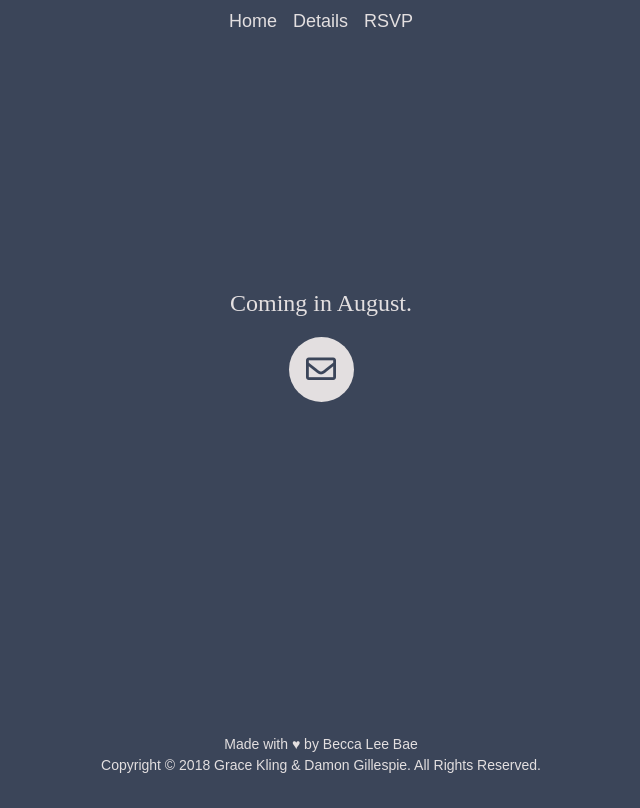
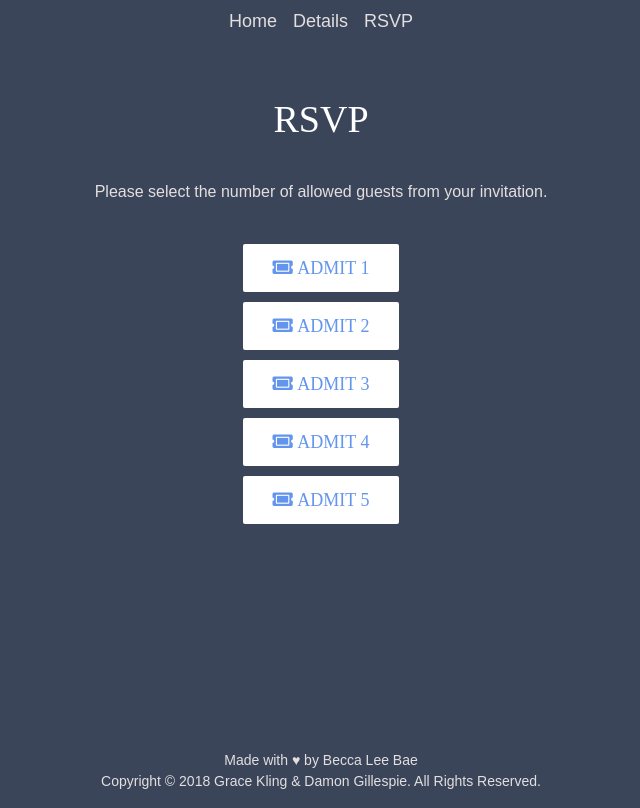
Before and after one commit to beccaLeeBae/Gillespies, a React (Create React App) app: page /#/rsvp in a window 1280 px wide. Shown: the whole page, without its empty margins (319-959 px from the left). Built offline with nearby package versions, Linux system fonts and the light colour scheme; a web font is replaced by a local one.

Commit message:
Update RSVP portal: select number of guests, change input placeholders for form

```diff
--- a/public/index.html
+++ b/public/index.html
@@ -12,7 +12,6 @@
     <meta name="description" content="Introducing Mr. & Mrs. Gillespie: Oct 2018">
     <link rel="manifest" href="%PUBLIC_URL%/manifest.json">
     <link rel="shortcut icon" href="%PUBLIC_URL%/favicon.png">
-    <link href="https://use.fontawesome.com/releases/v5.0.6/css/all.css" rel="stylesheet">
     <link rel="stylesheet" href="https://use.typekit.net/xkc5bhj.css">
     <script src="https://code.jquery.com/jquery-3.2.1.slim.min.js" integrity="sha384-KJ3o2DKtIkvYIK3UENzmM7KCkRr/rE9/Qpg6aAZGJwFDMVNA/GpGFF93hXpG5KkN" crossorigin="anonymous"></script>
     <script src="https://cdnjs.cloudflare.com/ajax/libs/popper.js/1.12.9/umd/popper.min.js" integrity="sha384-ApNbgh9B+Y1QKtv3Rn7W3mgPxhU9K/ScQsAP7hUibX39j7fakFPskvXusvfa0b4Q" crossorigin="anonymous"></script>
--- a/src/App.css
+++ b/src/App.css
@@ -4,6 +4,9 @@ body {
 }
 .container-fluid {
     height: 100vh;
+}
+.oxford-blue {
+    color: #3B4559;
 }
 /*Buttons/Inputs/Divider*/
 button:focus {
@@ -21,18 +24,16 @@ button:focus {
     cursor: pointer;
 }
 .form-control::-webkit-input-placeholder { /* Chrome */
-  color: white;
+  color: rgba(250,250,250,.5);
 }
 .form-control:-ms-input-placeholder { /* IE 10+ */
-  color: white;
+  color: rgba(250,250,250,.5);
 }
 .form-control::-moz-placeholder { /* Firefox 19+ */
-  color: white;
-  opacity: 1;
+  color: rgba(250,250,250,.5);
 }
 .form-control:-moz-placeholder { /* Firefox 4 - 18 */
-  color: white;
-  opacity: 1;
+  color: rgba(250,250,250,.5);
 }
 input[type="text"] {
     border: none;
@@ -165,6 +166,15 @@ a:hover {
     opacity: .5;
     color: #3b4559;
 }
+.modal-header {
+    border-bottom: none!important;
+}
+.modal-body {
+    margin: 25px 0px 10px 0px;
+}
+.modal-footer {
+    border-top: none!important;
+}
 /*Footer*/
 footer {
     font-size: 14px;
@@ -173,7 +183,34 @@ footer {
 .bridal-party:hover {
     cursor: pointer;
 }
-@media only screen and (max-width: 600px) {
+/*RSVP buttons*/
+.rsvp-content {
+    min-height: calc(100vh - 101px)
+}
+.admit-btn {
+    border: none;
+    background-color: white;
+    padding: 10px 30px;
+    margin-bottom: 10px;
+    border-radius: 2px;
+    text-transform: uppercase;
+    font-size: 18px;
+    color: cornflowerblue;
+    transition: 0.2s;
+}
+
+.admit-btn:hover {
+    cursor: pointer;
+    transform: scale(1.1);
+    transition: 0.2s;
+}
+
+.admit-btn::before {
+    font-family: "Font Awesome 5 Free";
+    content: "\f3ff";
+    font-weight: 900;
+}
+@media only screen and (max-width: 800px) {
     .landingImg {
         display: none;
     }
@@ -188,4 +225,8 @@ footer {
     .accom, .venue-img {
         width: 75%;
     }
+    form {
+        width: 100%;
+        padding:20px;
+    }
 }
--- a/src/components/detailsVenue.js
+++ b/src/components/detailsVenue.js
@@ -21,8 +21,7 @@ class DetailsVenue extends Component {
 					)}
 				</ProgressiveImage>
 				<p className="copy-p mb-5 pl-4 pr-4">
-					Please join us for the ceremony on October 20th, followed by a
-					cocktail hour and reception.
+					Please join us for the ceremony on October 20th at 5:15PM with a reception to follow.
 				</p>
 				<p className="copy-header-p">The Turnbull Building</p>
 				<p className="copy-p">
--- a/src/components/pageRouter.js
+++ b/src/components/pageRouter.js
@@ -16,8 +16,10 @@ class Router extends Component {
 			url: "http://localhost:8080",
 			today: moment(),
 			daysUntil: null,
-			// Set rsvpReady to true when invitations are sent
-			rsvpReady: false,
+			rsvpReady: true,
+			admitNum: 0,
+			admitText0: "First Name",
+			admitText1: "Last Name",
 			inputs: {
 				first_name: null,
 				last_name: null,
@@ -114,7 +116,7 @@ class Router extends Component {
 					title: "Bridesmaid",
 					hoverStatus: false,
 					currentImg: "https://i.imgur.com/CuW7dKO.png",
-					babyImg: "https://i.imgur.com/Jzkffk8.png",
+					babyImg: "https://i.imgur.com/6BXgRmc.png",
 					bio:
 						"Valerie is her number one lady cuzzo. She is a fellow Georgia peach. As they've gotten older they've become even closer and are even harder to tell apart."
 				},
@@ -125,7 +127,7 @@ class Router extends Component {
 					currentImg: "https://i.imgur.com/yvgeCWL.png",
 					babyImg: "https://i.imgur.com/wKSzuj3.png",
 					bio:
-						"O met the bride when she was only 7 years old and was called a mini-me until she out grew her! Grace considers her a little sister, and is sorry to her mother she made her such a cheese snob."
+						"O met the bride when she was only 7 years old and was called her mini me until she outgrew her! Grace still considers her a little sister, and is sorry to her mother she made her such a cheese snob."
 				}
 			],
 			groomsmen: [
@@ -170,7 +172,7 @@ class Router extends Component {
 					title: "Groomsman",
 					hoverStatus: false,
 					currentImg: "https://i.imgur.com/POjqO3s.png",
-					babyImg: "https://i.imgur.com/4HHmQmI.png",
+					babyImg: "https://i.imgur.com/iaCor71.jpg",
 					bio:
 						"The bride's little bro and the groom have been brothers since they first met five years ago. They enjoy memes and nerding out."
 				},
@@ -259,7 +261,7 @@ class Router extends Component {
 					type: "fun"
 				},
 				{
-					name: "Tenneesee Aquarium",
+					name: "Tennessee Aquarium",
 					desc: "Aquarium",
 					url: "https://www.tnaqua.org/",
 					street: "1 Broad St.",
@@ -332,7 +334,7 @@ class Router extends Component {
 			party = this.state.groomsmen;
 		} else {
 			party = this.state.bridesmaids;
-		};
+		}
 
 		return party.map((p, index) => {
 			const i = index;
@@ -404,6 +406,24 @@ class Router extends Component {
 			}
 		});
 	}
+	// Change numbers of guests
+	changeAdmitNum(num) {
+		if (num === 1) {
+			this.setState({ admitNum: num });
+		} else if (num === 2) {
+			this.setState({
+				admitNum: num,
+				admitText0: "Guest 1",
+				admitText1: "Guest 2"
+			});
+		} else {
+			this.setState({
+				admitNum: num,
+				admitText0: "All First Names",
+				admitText1: "Last Name"
+			});
+		}
+	}
 	// Grab RSVP input data
 	changeInput(e, input) {
 		const val = e.target.value;
@@ -418,8 +438,11 @@ class Router extends Component {
 		axios
 			.post(`${this.state.url}/guests`, this.state.inputs)
 			.then(res => {
-				alert("Thanks! Your RSVP has been saved.");
-				window.location.reload();
+				alert(
+					"Your RSVP has been successfully recorded. We look forward to sharing our special day with you on October 20th!\n\nGrace & Damon"
+				);
+				this.setState({ admitNum: 0 });
+				window.history.back();
 			})
 			.catch(err => {
 				console.log("Error: ", err);
@@ -462,6 +485,10 @@ class Router extends Component {
 						<RSVP
 							{...props}
 							rsvpReady={this.state.rsvpReady}
+							admitNum={this.state.admitNum}
+							admitText0={this.state.admitText0}
+							admitText1={this.state.admitText1}
+							changeAdmitNum={this.changeAdmitNum.bind(this)}
 							changeInput={(e, input) => this.changeInput(e, input)}
 							sendRsvp={e => {
 								this.sendRsvp(e);
--- a/src/components/rsvp.js
+++ b/src/components/rsvp.js
@@ -1,5 +1,7 @@
 import React, { Component } from "react";
 import NavBar from "./nav";
+import Placeholder from "./rsvpPlaceholder";
+import Portal from './rsvpPortal';
 import "../App.css";
 
 class RSVP extends Component {
@@ -7,83 +9,8 @@ class RSVP extends Component {
 		return (
 			<div className="container-fluid">
 				<NavBar />
-				{this.props.rsvpReady ? (
-					<div className="row d-flex flex-column justify-content-center align-items-center">
-						<p className="section-header-p mt-5">RSVP</p>
-						<p className="copy-p mb-5">Kindly reply on or before August 25.<br/>
-						<small>If you are RSVPing for multiple guests or a family, please add all first names of guests in the First Name field.</small></p>
-						<form onSubmit={e => this.props.sendRsvp(e)}>
-							<div className="row">
-								<div className="col">
-									<input
-										type="text"
-										className="form-control mb-2"
-										placeholder="First name"
-										autoComplete="given-name"
-										onChange={e => this.props.changeInput(e, "first_name")}
-										required
-									/>
-								</div>
-								<div className="col">
-									<input
-										type="text"
-										className="form-control mb-2"
-										placeholder="Last name"
-										autoComplete="family-name"
-										onChange={e => this.props.changeInput(e, "last_name")}
-										required
-									/>
-								</div>
-							</div>
-							<div className="custom-control custom-radio mt-3 text-left">
-								<input
-									type="radio"
-									id="customRadio1"
-									name="customRadio"
-									className="custom-control-input"
-									autoComplete="off"
-									value="ATTENDING"
-									onChange={e => this.props.changeInput(e, "rsvp_status")}
-									required
-								/>
-								<label className="custom-control-label" htmlFor="customRadio1">
-									Accepts with pleasure
-								</label>
-							</div>
-							<div className="custom-control custom-radio mb-3 text-left">
-								<input
-									type="radio"
-									id="customRadio2"
-									name="customRadio"
-									className="custom-control-input"
-									value="NOT_ATTENDING"
-									autoComplete="off"
-									onChange={e => this.props.changeInput(e, "rsvp_status")}
-									required
-								/>
-								<label className="custom-control-label" htmlFor="customRadio2">
-									Regretfully declines
-								</label>
-							</div>
-							<button
-								type="submit"
-								data-toggle="modal"
-								data-target="#exampleModal"
-								className="mini-button"
-							>
-								RSVP
-							</button>
-						</form>
-					</div>
-				) : (
-					<div className="row h-75 d-flex flex-column justify-content-center align-items-center">
-						<p className="copy-header-p">Coming in August.</p>
-						<div className="things-circle d-flex justify-content-center align-items-center rounded-circle">
-							<i className="far fa-envelope" />
-						</div>
-					</div>
-				)}
-				<footer className="navbar fixed-bottom d-flex flex-column align-items-center justify-content-center">
+				{this.props.rsvpReady ? <Portal changeInput={this.props.changeInput} sendRsvp={this.props.sendRsvp} admitText0={this.props.admitText0} admitText1={this.props.admitText1} admitNum={this.props.admitNum} changeAdmitNum={this.props.changeAdmitNum}/> : <Placeholder />}
+				<footer className="nav navbar-fixed-bottom d-flex flex-column align-items-center justify-content-center mt-2">
 					<p className="copy-p m-0">
 						Made with &hearts; by{" "}
 						<a
@@ -94,7 +21,10 @@ class RSVP extends Component {
 							Becca Lee Bae
 						</a>
 					</p>
-					<p className="copy-p">Copyright &copy; 2018 Grace Kling & Damon Gillespie. All Rights Reserved.</p>
+					<p className="copy-p">
+						Copyright &copy; 2018 Grace Kling & Damon Gillespie. All Rights
+						Reserved.
+					</p>
 				</footer>
 			</div>
 		);
--- /dev/null
+++ b/src/components/rsvpPlaceholder.js
@@ -0,0 +1,17 @@
+import React, { Component } from "react";
+import "../App.css";
+
+class RsvpPlaceholder extends Component {
+	render() {
+		return (
+			<div className="row rsvp-content h-75 d-flex flex-column justify-content-start align-items-center">
+				<p className="copy-header-p">Coming in August.</p>
+				<div className="things-circle d-flex justify-content-center align-items-center rounded-circle">
+					<i className="far fa-envelope" />
+				</div>
+			</div>
+		);
+	}
+}
+
+export default RsvpPlaceholder;
--- /dev/null
+++ b/src/components/rsvpPortal.js
@@ -0,0 +1,187 @@
+import React, { Component } from "react";
+import "../App.css";
+
+class RsvpPortal extends Component {
+	render() {
+		let admitNum = this.props.admitNum;
+
+		return (
+			<div className="row rsvp-content d-flex flex-column justify-content-start align-items-center">
+				<p className="section-header-p mt-5">RSVP</p>
+				<p className="copy-p p-3 mb-4">
+					{admitNum === 0
+						? "Please select the number of allowed guests from your invitation."
+						: "Kindly RSVP before August 31. Thank you!"}
+				</p>
+				{admitNum === 0 ? (
+					<div className="d-flex flex-column">
+						<button
+							className="admit-btn"
+							onClick={e => this.props.changeAdmitNum(1)}
+						>
+							&nbsp;Admit 1
+						</button>
+						<button
+							className="admit-btn"
+							onClick={e => this.props.changeAdmitNum(2)}
+						>
+							&nbsp;Admit 2
+						</button>
+						<button
+							className="admit-btn"
+							onClick={e => this.props.changeAdmitNum(3)}
+						>
+							&nbsp;Admit 3
+						</button>
+						<button
+							className="admit-btn"
+							onClick={e => this.props.changeAdmitNum(4)}
+						>
+							&nbsp;Admit 4
+						</button>
+						<button
+							className="admit-btn"
+							onClick={e => this.props.changeAdmitNum(5)}
+						>
+							&nbsp;Admit 5
+						</button>
+					</div>
+				) : (
+					<form onSubmit={e => this.props.sendRsvp(e)}>
+						<div className="row">
+							<div className="col-md-6 col-xs-12">
+								<input
+									type="text"
+									className="form-control mb-2"
+									placeholder={this.props.admitText0}
+									autoComplete="given-name"
+									onChange={e => this.props.changeInput(e, "first_name")}
+									required
+								/>
+							</div>
+							<div className="col-md-6 col-xs-12">
+								<input
+									type="text"
+									className="form-control mb-2"
+									placeholder={this.props.admitText1}
+									autoComplete="family-name"
+									onChange={e => this.props.changeInput(e, "last_name")}
+									required
+								/>
+							</div>
+						</div>
+						<div className="custom-control custom-radio mt-3 text-left">
+							<input
+								type="radio"
+								id="customRadio1"
+								name="customRadio"
+								className="custom-control-input"
+								autoComplete="off"
+								value="ATTENDING"
+								onChange={e => this.props.changeInput(e, "rsvp_status")}
+								required
+							/>
+							<label className="custom-control-label" htmlFor="customRadio1">
+								Accepts with pleasure
+							</label>
+						</div>
+						<div className="custom-control custom-radio mb-3 text-left">
+							<input
+								type="radio"
+								id="customRadio2"
+								name="customRadio"
+								className="custom-control-input"
+								value="NOT_ATTENDING"
+								autoComplete="off"
+								onChange={e => this.props.changeInput(e, "rsvp_status")}
+								required
+							/>
+							<label className="custom-control-label" htmlFor="customRadio2">
+								Regretfully declines
+							</label>
+						</div>
+						<button
+							onClick={e => this.props.sendRsvp(e)}
+							className="mt-4 mb-5 mini-button"
+						>
+							RSVP
+						</button>
+					</form>
+				)}
+			</div>
+		);
+	}
+	// render() {
+	// 	return (
+	// 		<div className="row d-flex flex-column justify-content-center align-items-center">
+	// 			<p className="section-header-p mt-5">RSVP</p>
+	// 			<p className="copy-p mb-5">
+	// 				Kindly reply on or before August 31.<br />
+	// 				<small>
+	// 					If you are RSVPing for multiple guests or a family, please add all
+	// 					first names of guests in the First Name field.
+	// 				</small>
+	// 			</p>
+	// 			<form onSubmit={e => this.props.sendRsvp(e)}>
+	// 				<div className="row">
+	// 					<div className="col">
+	// 						<input
+	// 							type="text"
+	// 							className="form-control mb-2"
+	// 							placeholder="First name"
+	// 							autoComplete="given-name"
+	// 							onChange={e => this.props.changeInput(e, "first_name")}
+	// 							required
+	// 						/>
+	// 					</div>
+	// 					<div className="col">
+	// 						<input
+	// 							type="text"
+	// 							className="form-control mb-2"
+	// 							placeholder="Last name"
+	// 							autoComplete="family-name"
+	// 							onChange={e => this.props.changeInput(e, "last_name")}
+	// 							required
+	// 						/>
+	// 					</div>
+	// 				</div>
+	// 				<div className="custom-control custom-radio mt-3 text-left">
+	// 					<input
+	// 						type="radio"
+	// 						id="customRadio1"
+	// 						name="customRadio"
+	// 						className="custom-control-input"
+	// 						autoComplete="off"
+	// 						value="ATTENDING"
+	// 						onChange={e => this.props.changeInput(e, "rsvp_status")}
+	// 						required
+	// 					/>
+	// 					<label className="custom-control-label" htmlFor="customRadio1">
+	// 						Accepts with pleasure
+	// 					</label>
+	// 				</div>
+	// 				<div className="custom-control custom-radio mb-3 text-left">
+	// 					<input
+	// 						type="radio"
+	// 						id="customRadio2"
+	// 						name="customRadio"
+	// 						className="custom-control-input"
+	// 						value="NOT_ATTENDING"
+	// 						autoComplete="off"
+	// 						onChange={e => this.props.changeInput(e, "rsvp_status")}
+	// 						required
+	// 					/>
+	// 					<label className="custom-control-label" htmlFor="customRadio2">
+	// 						Regretfully declines
+	// 					</label>
+	// 				</div>
+	// 				<button onClick={e => this.props.sendRsvp(e)} className="mini-button">
+	// 					RSVP
+	// 				</button>
+	// 			</form>
+	// 		</div>
+	// 	);
+	// }
+}
+
+export default RsvpPortal;
```
